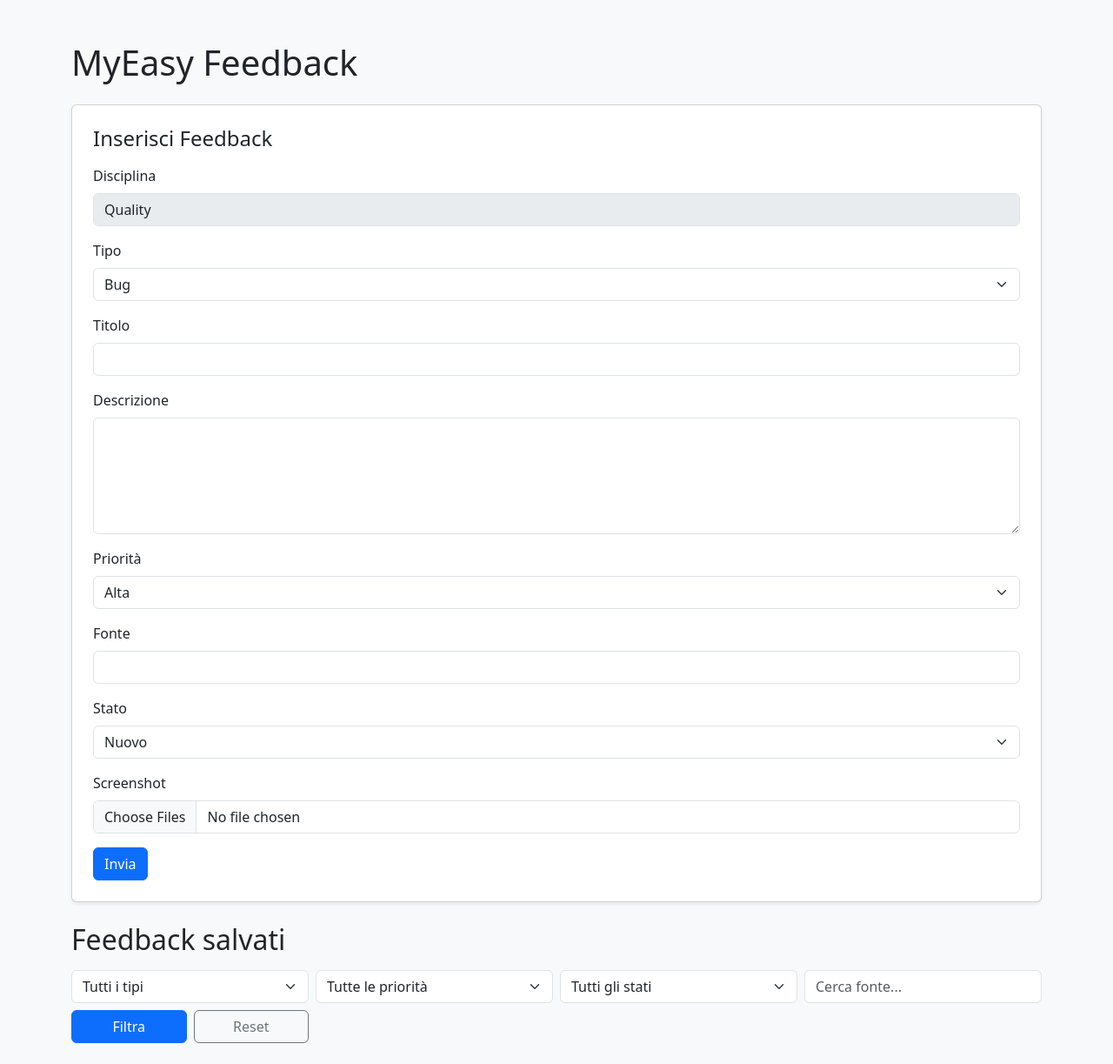
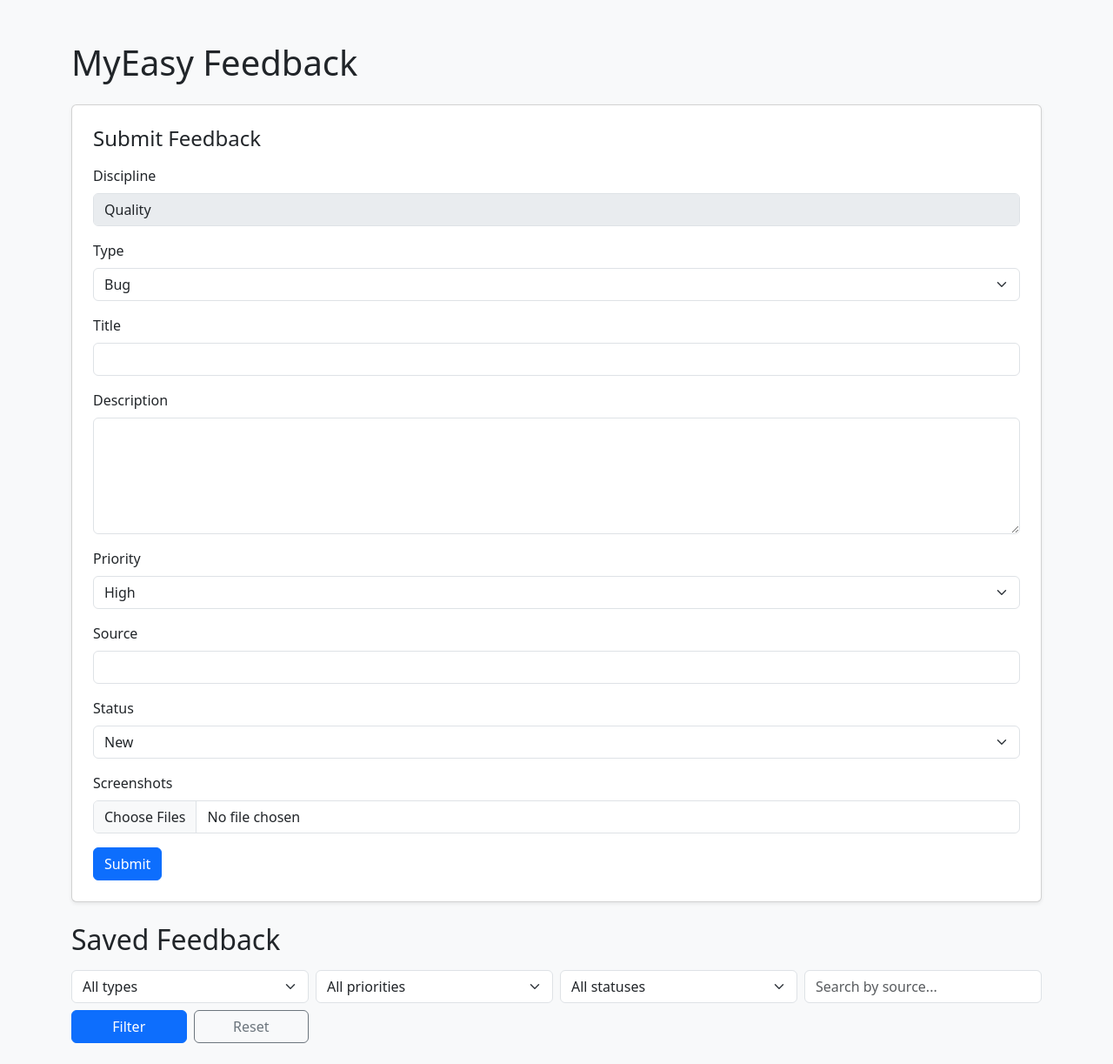
Before and after one commit to union2104-oss/myeasy-feedback, a Flask app: page / in a window 1280 px wide. Shown: the whole page at 87% size. Run offline with Flask 3, Linux system fonts and the light colour scheme; data that the repository does not hold is empty; some libraries are stand-ins or nearby versions.

Commit message:
translate UI to English (UK)

```diff
--- a/templates/index.html
+++ b/templates/index.html
@@ -1,3 +1,4 @@
+
 <!DOCTYPE html>
 <html>
 <head>
@@ -13,99 +14,97 @@
     <h1 class="mb-4">MyEasy Feedback</h1>
 
     <div class="card p-4 shadow-sm mb-4">
-        <h4 class="mb-3">Inserisci Feedback</h4>
-
+        <h4 class="mb-3">Submit Feedback</h4>
 
         <form method="post" enctype="multipart/form-data">
 
             <div class="mb-3">
-                <label class="form-label">Disciplina</label>
+                <label class="form-label">Discipline</label>
                 <input type="text" class="form-control" value="Quality" disabled>
 
-                <!-- valore reale inviato -->
                 <input type="hidden" name="disciplina" value="Quality">
             </div>
 
             <div class="mb-3">
-                <label class="form-label">Tipo</label>
+                <label class="form-label">Type</label>
                 <select name="tipo" class="form-select">
                     <option value="Bug">Bug</option>
-                    <option value="Miglioramento">Miglioramento</option>
-                    <option value="Richiesta">Richiesta</option>
+                    <option value="Miglioramento">Improvement</option>
+                    <option value="Richiesta">Request</option>
                 </select>
             </div>
 
             <div class="mb-3">
-                <label class="form-label">Titolo</label>
+                <label class="form-label">Title</label>
                 <input type="text" name="titolo" class="form-control">
             </div>
 
             <div class="mb-3">
-                <label class="form-label">Descrizione</label>
+                <label class="form-label">Description</label>
                 <textarea name="descrizione" class="form-control" rows="5"></textarea>
             </div>
 
             <div class="mb-3">
-                <label class="form-label">Priorità</label>
+                <label class="form-label">Priority</label>
                 <select name="priorita" class="form-select">
-                    <option value="Alta">Alta</option>
-                    <option value="Media">Media</option>
-                    <option value="Bassa">Bassa</option>
+                    <option value="Alta">High</option>
+                    <option value="Media">Medium</option>
+                    <option value="Bassa">Low</option>
                 </select>
             </div>
 
             <div class="mb-3">
-                <label class="form-label">Fonte</label>
+                <label class="form-label">Source</label>
                 <input type="text" name="fonte" class="form-control">
             </div>
 
             <div class="mb-3">
-                <label class="form-label">Stato</label>
+                <label class="form-label">Status</label>
                 <select name="stato" class="form-select">
-                    <option value="Nuovo">Nuovo</option>
-                    <option value="In corso">In corso</option>
-                    <option value="Risolto">Risolto</option>
+                    <option value="Nuovo">New</option>
+                    <option value="In corso">In Progress</option>
+                    <option value="Risolto">Resolved</option>
                 </select>
             </div>
 
             <div class="mb-3">
-                <label class="form-label">Screenshot</label>
+                <label class="form-label">Screenshots</label>
                 <input type="file" name="image" class="form-control" multiple accept="image/*">
             </div>
 
-            <button type="submit" class="btn btn-primary">Invia</button>
+            <button type="submit" class="btn btn-primary">Submit</button>
 
         </form>
     </div>
 
-    <h2 class="mb-3">Feedback salvati</h2>
+    <h2 class="mb-3">Saved Feedback</h2>
 
     <form method="get" class="row g-2 mb-4">
 
         <div class="col-md-3">
             <select name="tipo" class="form-select">
-                <option value="">Tutti i tipi</option>
+                <option value="">All types</option>
                 <option value="Bug" {% if request.args.get('tipo') == 'Bug' %}selected{% endif %}>Bug</option>
-                <option value="Miglioramento" {% if request.args.get('tipo') == 'Miglioramento' %}selected{% endif %}>Miglioramento</option>
-                <option value="Richiesta" {% if request.args.get('tipo') == 'Richiesta' %}selected{% endif %}>Richiesta</option>
+                <option value="Miglioramento" {% if request.args.get('tipo') == 'Miglioramento' %}selected{% endif %}>Improvement</option>
+                <option value="Richiesta" {% if request.args.get('tipo') == 'Richiesta' %}selected{% endif %}>Request</option>
             </select>
         </div>
 
         <div class="col-md-3">
             <select name="priorita" class="form-select">
-                <option value="">Tutte le priorità</option>
-                <option value="Alta" {% if request.args.get('priorita') == 'Alta' %}selected{% endif %}>Alta</option>
-                <option value="Media" {% if request.args.get('priorita') == 'Media' %}selected{% endif %}>Media</option>
-                <option value="Bassa" {% if request.args.get('priorita') == 'Bassa' %}selected{% endif %}>Bassa</option>
+                <option value="">All priorities</option>
+                <option value="Alta" {% if request.args.get('priorita') == 'Alta' %}selected{% endif %}>High</option>
+                <option value="Media" {% if request.args.get('priorita') == 'Media' %}selected{% endif %}>Medium</option>
+                <option value="Bassa" {% if request.args.get('priorita') == 'Bassa' %}selected{% endif %}>Low</option>
             </select>
         </div>
 
         <div class="col-md-3">
             <select name="stato" class="form-select">
-                <option value="">Tutti gli stati</option>
-                <option value="Nuovo" {% if request.args.get('stato') == 'Nuovo' %}selected{% endif %}>Nuovo</option>
-                <option value="In corso" {% if request.args.get('stato') == 'In corso' %}selected{% endif %}>In corso</option>
-                <option value="Risolto" {% if request.args.get('stato') == 'Risolto' %}selected{% endif %}>Risolto</option>
+                <option value="">All statuses</option>
+                <option value="Nuovo" {% if request.args.get('stato') == 'Nuovo' %}selected{% endif %}>New</option>
+                <option value="In corso" {% if request.args.get('stato') == 'In corso' %}selected{% endif %}>In Progress</option>
+                <option value="Risolto" {% if request.args.get('stato') == 'Risolto' %}selected{% endif %}>Resolved</option>
             </select>
         </div>
 
@@ -113,12 +112,12 @@
             <input type="text"
                    name="fonte"
                    class="form-control"
-                   placeholder="Cerca fonte..."
+                   placeholder="Search by source..."
                    value="{{ request.args.get('fonte', '') }}">
         </div>
 
         <div class="col-md-3 d-flex">
-            <button type="submit" class="btn btn-primary w-100 me-2">Filtra</button>
+            <button type="submit" class="btn btn-primary w-100 me-2">Filter</button>
             <a href="/" class="btn btn-outline-secondary w-100">Reset</a>
         </div>
 
@@ -130,34 +129,41 @@
 
                 <h5 class="card-title">
                     {{ f["titolo"] }}
-                    <span class="badge bg-dark">{{ f["tipo"] }}</span>
+
+                    {% if f["tipo"] == 'Bug' %}
+                        <span class="badge bg-dark">Bug</span>
+                    {% elif f["tipo"] == 'Miglioramento' %}
+                        <span class="badge bg-dark">Improvement</span>
+                    {% elif f["tipo"] == 'Richiesta' %}
+                        <span class="badge bg-dark">Request</span>
+                    {% endif %}
                 </h5>
 
-                <p class="mb-1"><b>Disciplina:</b> {{ f["disciplina"] }}</p>
+                <p class="mb-1"><b>Discipline:</b> {{ f["disciplina"] }}</p>
 
                 <p class="mb-1">
-                    <b>Priorità:</b>
+                    <b>Priority:</b>
                     {% if f["priorita"] == 'Alta' %}
-                        <span class="badge bg-danger">Alta</span>
+                        <span class="badge bg-danger">High</span>
                     {% elif f["priorita"] == 'Media' %}
-                        <span class="badge bg-warning text-dark">Media</span>
+                        <span class="badge bg-warning text-dark">Medium</span>
                     {% else %}
-                        <span class="badge bg-success">Bassa</span>
+                        <span class="badge bg-success">Low</span>
                     {% endif %}
                 </p>
 
                 <p class="mb-1">
-                    <b>Stato:</b>
+                    <b>Status:</b>
                     {% if f["stato"] == 'Nuovo' %}
-                        <span class="badge bg-secondary">Nuovo</span>
+                        <span class="badge bg-secondary">New</span>
                     {% elif f["stato"] == 'In corso' %}
-                        <span class="badge bg-primary">In corso</span>
+                        <span class="badge bg-primary">In Progress</span>
                     {% else %}
-                        <span class="badge bg-success">Risolto</span>
+                        <span class="badge bg-success">Resolved</span>
                     {% endif %}
                 </p>
 
-                <p class="mb-1"><b>Fonte:</b> {{ f["fonte"] }}</p>
+                <p class="mb-1"><b>Source:</b> {{ f["fonte"] }}</p>
 
                 <hr>
 
@@ -187,17 +193,17 @@
 
                 <a href="/delete/{{ f["id"] }}"
                    class="btn btn-danger btn-sm mt-2"
-                   onclick="return confirm('Sei sicuro di voler eliminare questo feedback?')">
-                    Elimina
+                   onclick="return confirm('Are you sure you want to delete this feedback?')">
+                    Delete
                 </a>
 
                 <a href="/edit/{{ f["id"] }}" class="btn btn-warning btn-sm mt-2">
-                    Modifica
+                    Edit
                 </a>
 
             </div>
         </div>
-        {% endfor %}
+    {% endfor %}
 
 </div>
 
```
Also changed, not shown: templates/edit.html (+23 -22 lines).
